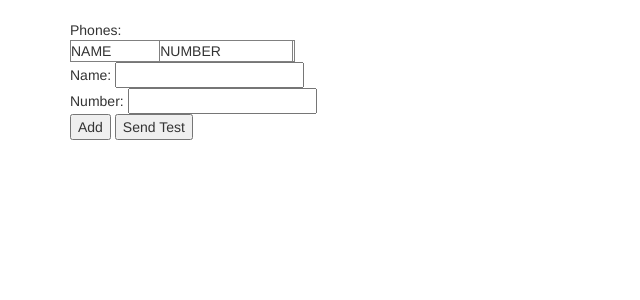
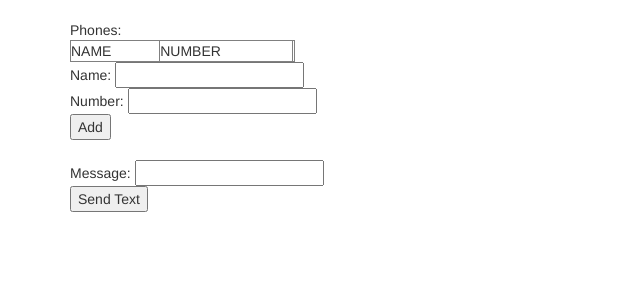
Before and after one commit to noahgoldman/textlink, a Python web app: template server/textlink/templates/showEntries.html in a window 1280 px wide. Shown: the part 52-352 px from the top of the page, without its empty margins (0-640 px from the left). Run offline with Jinja, Linux system fonts and the light colour scheme; the template is opened without the code that fills it, so the values that code supplies are empty; some libraries are stand-ins or nearby versions.

Commit message:
Can now type messages in web

```diff
--- a/server/textlink/templates/showEntries.html
+++ b/server/textlink/templates/showEntries.html
@@ -24,12 +24,14 @@ Phones:
 Name: <input type="text" name="thename" value=""><br>
 Number: <input type="text" name="thenumber" value=""><br>
 <input type="button" value="Add" onclick="addRow();">
-<input type="button" value="Send Test" onclick="sendText();">
+<br><br>
+Message: <input type="text" name="themessage" value=""><br>
+<input type="button" value="Send Text" onclick="sendText();">
 </form>
 
 <script>
 function sendText(){
-    message = "Test"
+    message = document.form.themessage.value;
 
     $.ajax({
     type: 'POST',
```
